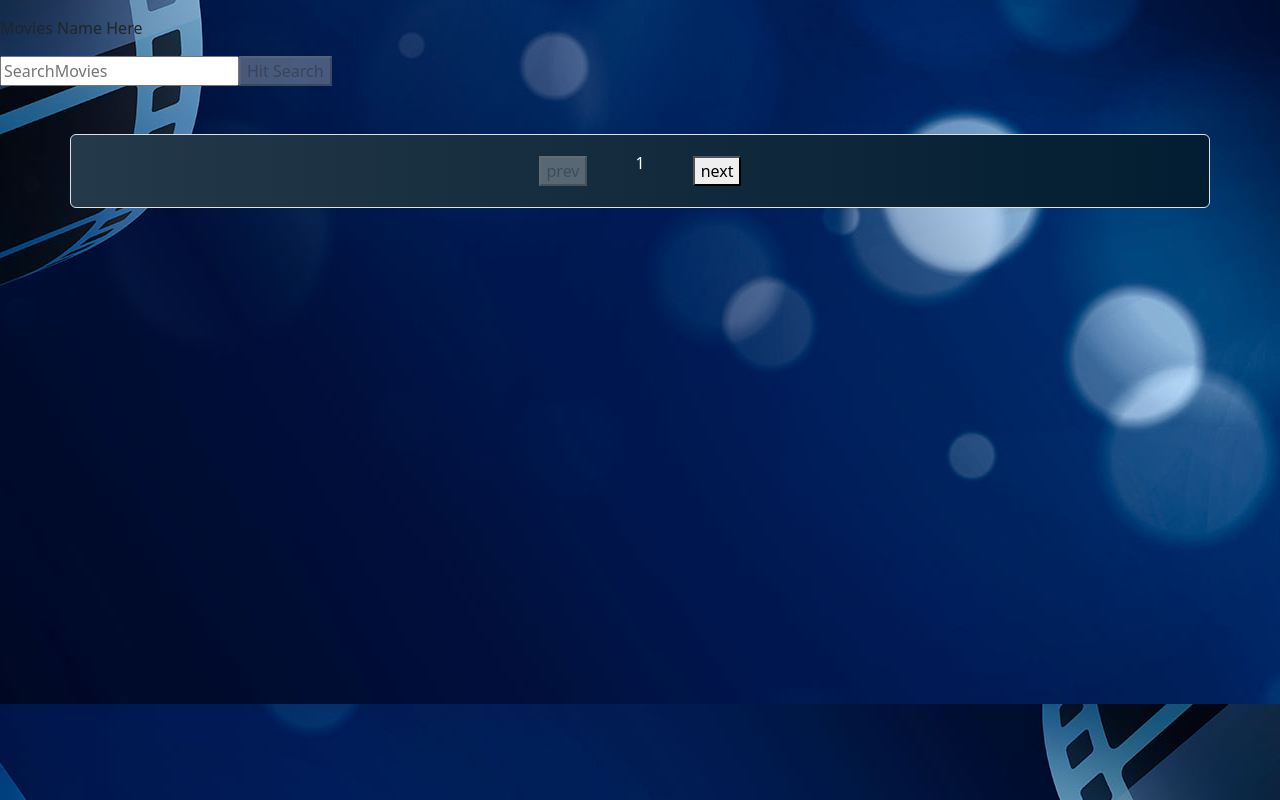
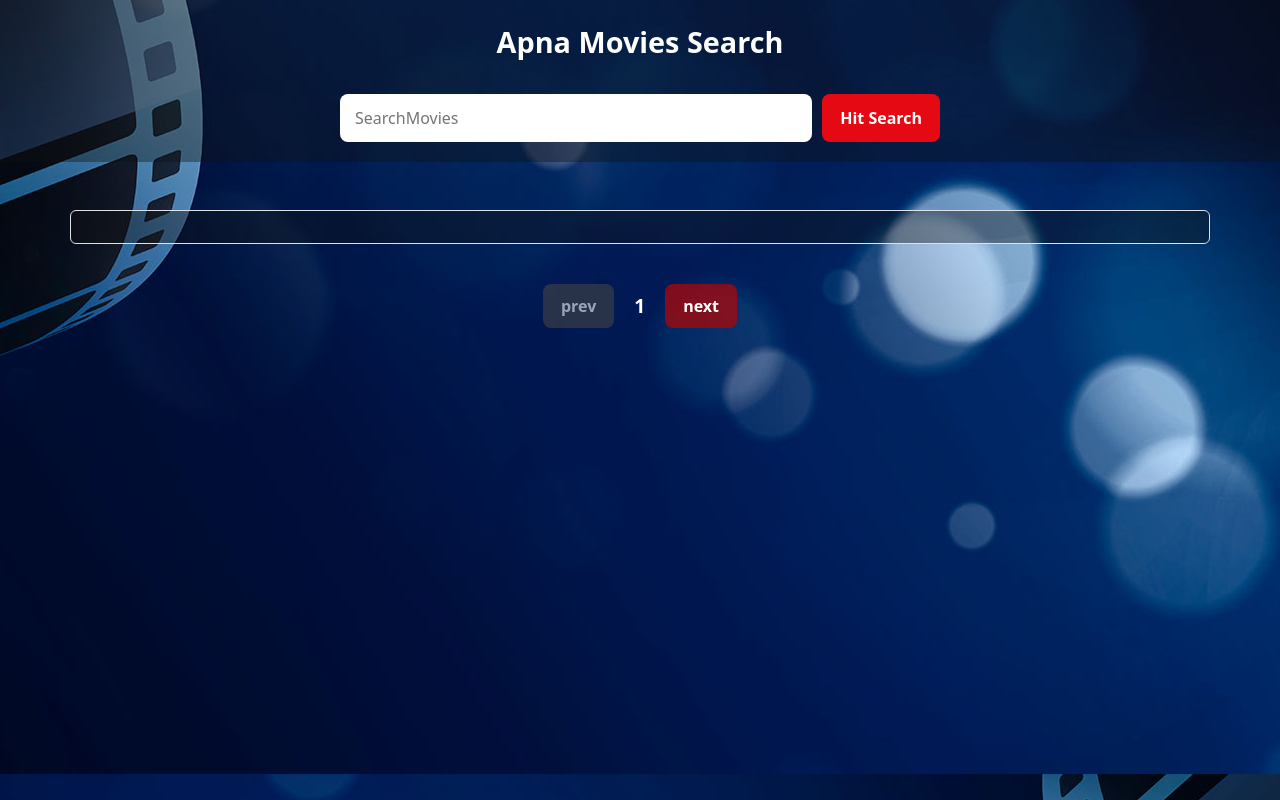
Before and after one commit to khuma66-git/React-Movie-Search-App, a React (Vite) app: page / in a window 1280 px wide. Built offline with nearby package versions, Linux system fonts and the light colour scheme.

Commit message:
debbuged and added  localstroage function

```diff
--- a/src/App.jsx
+++ b/src/App.jsx
@@ -1,17 +1,20 @@
 import { useState, useEffect } from 'react'
-
+import moviebg from './assets/movie-background.jpg'
 import { Link } from 'react-router-dom';
 import MovieDetail from './components/MovieDetail';
 import './App.css'
 
 function App() {
   const [searchText, setsearchText] = useState("")
+  const [loading, setLoading] = useState(false)
   const [listMovies, setlsitMovies] = useState(() => {
     let storedMovies = localStorage.getItem("movielist")
     return storedMovies ? JSON.parse(storedMovies) : []
   })
   const [nextExist, setnextExist] = useState(true)
+  const [notFound, setnotFound] = useState("")
   const [Page, setPage] = useState(1)
+
 
   /*--------------------Local Storage------------------*/
   useEffect(() => {
@@ -27,26 +30,39 @@ function App() {
     //console.log(searchResponse)  an object
     let moviesList = searchResponse.Search;
     console.log(moviesList)
-    if(moviesList){
+
+    if (searchResponse.Response ==="True") {
       setlsitMovies(moviesList)
       setnextExist(true);
+      setnotFound("")
+      setLoading(false)
     }
-    else{
+    else {
+      setnotFound("Search Result Not Found")
       setlsitMovies([])
       setnextExist(false);
     }
     setPage(page);
 
   }
+  const onkeyEnter = (e) => {
+    if (e.key === "Enter") {
+      fetchMovies(searchText, Page)
+      setsearchText("")
+    }
+    else {
+      return;
+    }
+  }
   /*--------------------Previous Button------------------*/
   const prevPage = (e, currentpage) => {
-    let previousPage = currentpage-1;
+    let previousPage = currentpage - 1;
     fetchMovies(searchText, previousPage)
     setPage(previousPage);
   }
   /*--------------------Next Button------------------*/
   const nextPage = (e, currentpage) => {
-    let nextPage = currentpage +1;
+    let nextPage = currentpage + 1;
     fetchMovies(searchText, nextPage)
     setPage(nextPage);
   }
@@ -60,18 +76,20 @@ function App() {
   return (
     <>
 
-      <div className='mt-3'>
-        <p>Movies Name Here</p>
-        <input type="text" value={searchText} onChange={MoviesSearchedText} placeholder='SearchMovies'></input>
-        <button disabled={searchText.length < 1} onClick={(e) => { fetchMovies(searchText,Page) }}>Hit Search</button>
+      <div className='header-wrapper'>
+        <p className='header-title'>Apna Movies Search</p>
+        <div className='search-box'>
+        <input type="text" value={searchText} onChange={MoviesSearchedText} placeholder='SearchMovies' onKeyDown={onkeyEnter}></input>
+        <button disabled={searchText.length < 1} onClick={(e) => { fetchMovies(searchText, Page) }}>Hit Search</button>
+        </div>
       </div>
 
-      <section className='container  border rounded min-vw-90  bg-movie  py-3 mt-5'>
+      <section className='container  border rounded min-vw-90  bg-container  py-3 mt-5'>
         <div className='row row-cols-lg-3 row-cols-md-4 row-cols-sm-6  row-gap-3 ms-1 column-gap-2  align-content-center'>
           {listMovies.map((items) => {
             return (
               <div key={items.imdbID} className="card border border-1 border-warning bg-black text-white pt-1" style={{ width: 270 }}>
-                <img src={items.Poster} className="card-img-top object-fit-cover " style={{ height: 380 ,width:"auto"}} alt={items.Title}></img>
+                <img src={items.Poster !=='N/A'?items.Poster:moviebg} className="card-img-top object-fit-cover" style={{ height: 380, width: "auto" }} alt={`the Poster ${items.Title}  not avalible`}></img>
                 <div className="card-body">
                   <h5 className="card-title fs-5 fw-medium
                     text-center">{items.Title}</h5>
@@ -92,16 +110,15 @@ function App() {
             )
           })}
         </div>
+        <span className='text-white fs-2 text-center'>{notFound}</span>
+      </section>
+       <div className='pagination-bar'>
+        <button disabled={Page <= 1} onClick={(e) => { prevPage(e, Page) }}>prev</button>
+        <span className='page-number'>{Page}</span>
+        <button disabled={!nextExist} onClick={(e) => { nextPage(e, Page) }}>next</button>
+      </div>
 
-        <div className="ticks"></div>
-        <section id="spacer"></section>
 
-        <div className='d-flex flex-row align-items-center  justify-content-center gap-5'>
-          <button disabled={Page <= 1} onClick={(e) => { prevPage(e, Page) }}>prev</button><p className='text-white'>{Page}</p><button disabled={!nextExist} onClick={(e) => { nextPage(e, Page) }}>next</button>
-        </div>
-      </section>
-      <div className="ticks"></div>
-      <section id="spacer"></section>
     </>
   )
 }
```
Lines whose indentation alone changed are shown as unchanged.
